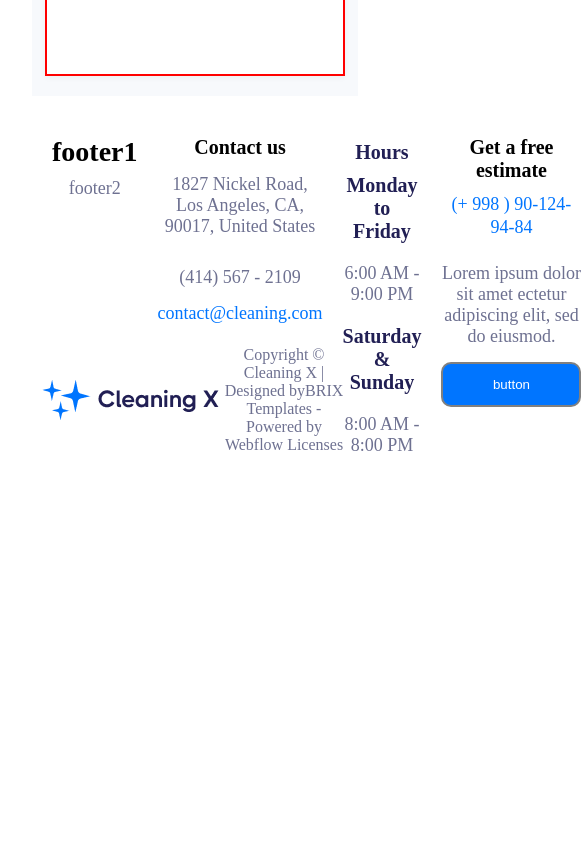
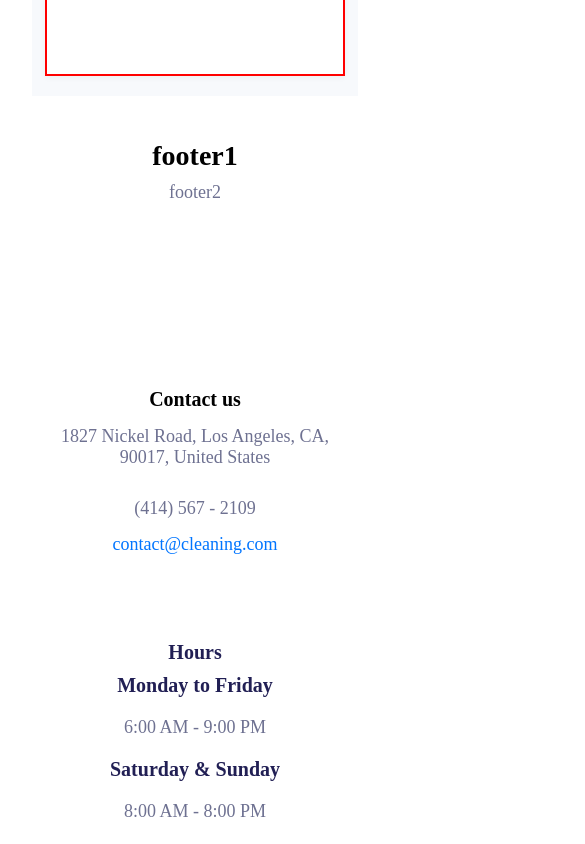
Before and after one commit to Sunnat0401/cleaningX, a React (Vite) app: page / in a window 390 px wide. Shown: the part 2380-3224 px from the top of the page, 585 px wide, since content can reach past the window. Before the commit the page ends 2886 px from the top, so only its background shows below. Built offline with nearby package versions, Linux system fonts and the light colour scheme; no server answers; the HTML template or start-up script is replaced by a standard one.

Commit message:
responsive finished

```diff
--- a/src/Pages/Contact/Contact.css
+++ b/src/Pages/Contact/Contact.css
@@ -201,7 +201,6 @@ padding: 20px;
         margin-top: -70px;
             width: 500px;
             height: 500px;
-            border: 2px solid red;
     }
     .form-input{
         width: 130px;
--- a/src/Pages/Footer/Footer.css
+++ b/src/Pages/Footer/Footer.css
@@ -58,3 +58,100 @@ color: #0075FF;
 .footer-lists{
 color: #6E7191;
 }
+@media screen and (max-width : 1082px) {
+    .footer-top{
+        display: flex;
+        flex-wrap: wrap;
+        align-items: center;
+        justify-content: space-between;
+        margin-top:30px ;
+    }
+
+}
+@media screen and (max-width : 956px) {
+    .footer-top{
+        display: flex;
+        flex-wrap: wrap;
+        align-items: center;
+        justify-content: center;
+        margin:30px 0;
+    }
+    .footer-info , .footer-connect , .footer-hours , .footer-data{
+        width: 700px;
+        height: 200px;
+        padding: 10px;
+        margin:4px 0;
+    }
+    .footer-bottom{
+       display: flex;
+       flex-wrap: wrap;
+       align-items: center;
+       justify-content: center;
+       gap: 20px;
+    }
+}
+@media screen and (max-width : 704px) {
+    .footer-info , .footer-connect , .footer-hours , .footer-data{
+        width: 550px;
+    }
+    .footer-lists{
+        font-size: 16px;
+    }
+}
+@media screen and (max-width : 956px) {
+    .footer-top{
+        display: flex;
+        flex-wrap: wrap;
+        align-items: center;
+        justify-content: center;
+        margin:30px 0;
+    }
+    .footer-info , .footer-connect , .footer-hours , .footer-data{
+        width: 700px;
+        height: 200px;
+        padding: 10px;
+        margin:4px 0;
+    }
+    .footer-bottom{
+       display: flex;
+       flex-wrap: wrap;
+       align-items: center;
+       justify-content: center;
+       gap: 20px;
+    }
+}
+@media screen and (max-width : 704px) {
+    .footer-info , .footer-connect , .footer-hours , .footer-data{
+        width: 550px;
+    }
+}
+@media screen and (max-width : 560px) {
+    .footer-info , .footer-connect , .footer-hours , .footer-data{
+        width: 370px;
+        height: 200px;
+    }
+}
+@media screen and (max-width : 406px) {
+    .footer-info , .footer-connect , .footer-hours , .footer-data{
+        width: 300px;
+        height: 240px;
+    }
+    .footer-lists{
+        font-size: 14px;
+    }
+    .footer-images{
+        width: 140px;
+    }
+}
+@media screen and (max-width : 350px) {
+    .footer-info , .footer-connect , .footer-hours , .footer-data{
+        width: 250px;
+        height: 240px;
+    }
+    .footer-lists{
+        font-size: 14px;
+    }
+    .footer-images{
+        width: 130px;
+    }
+}
--- a/src/Pages/Footer/Footer.jsx
+++ b/src/Pages/Footer/Footer.jsx
@@ -55,7 +55,7 @@ const Footer = () => {
                 </div>
             </div>
             <div className="footer-bottom">
-                <img src={logo} alt="logo" />
+                <img src={logo} alt="logo"  className='footer-images'/>
                 <ul className="footer-lists">
                     <li className="footer-lists">
                     Copyright © Cleaning X | Designed byBRIX Templates - Powered by Webflow Licenses
```
